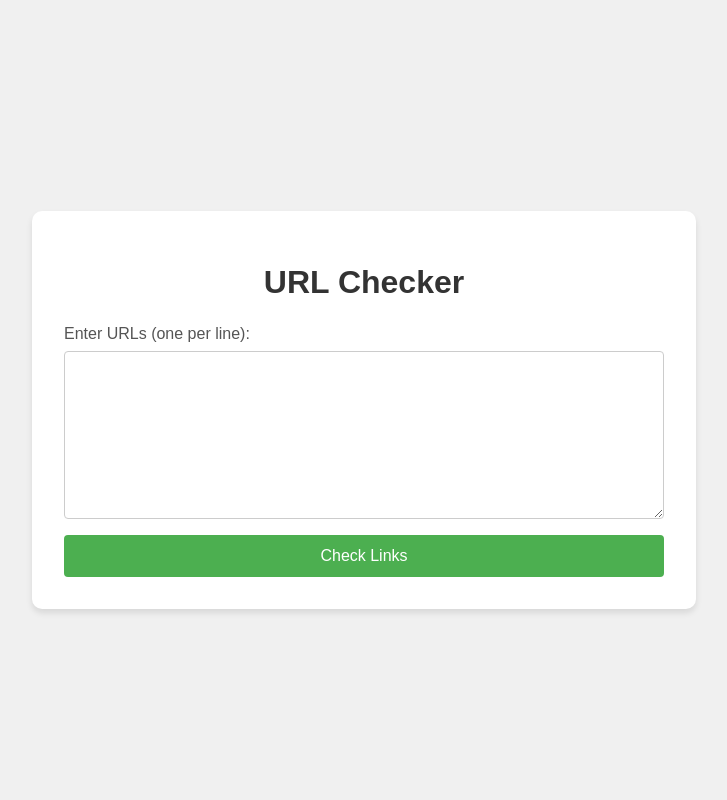
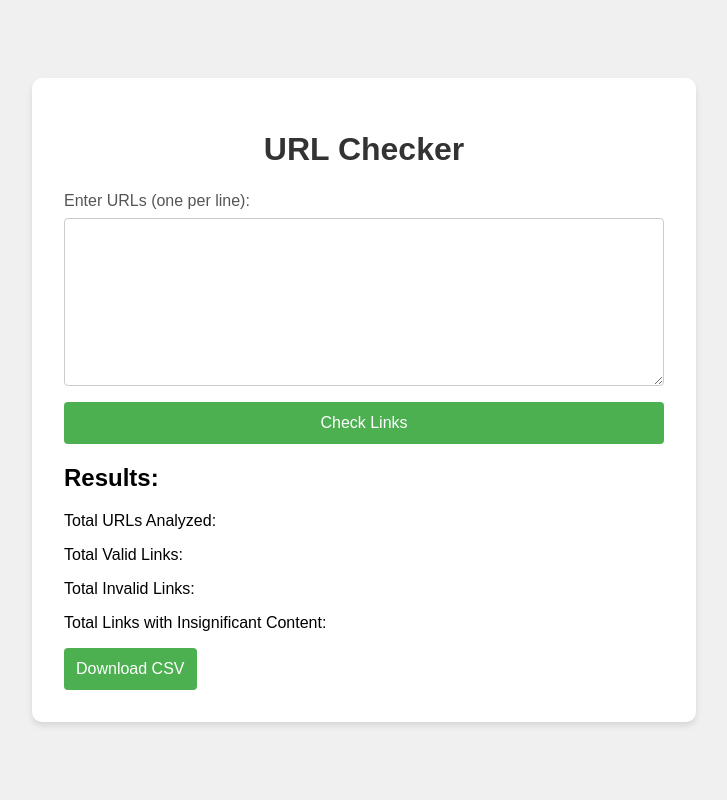
Before and after one commit to forte-technologies/link-checker-v4.1, a Flask app: page / in a window 1280 px wide. Shown: the whole page, without its empty margins (276-1003 px from the left). Run offline with Flask 2, Linux system fonts and the light colour scheme.

Commit message:
Update index.html

```diff
--- a/linkappv4.1/templates/index.html
+++ b/linkappv4.1/templates/index.html
@@ -13,19 +13,17 @@
             display: flex;
             justify-content: center;
             align-items: center;
-            flex-direction: column;
             min-height: 100vh;
         }
-        .container, .results {
+        .container {
             background-color: white;
             padding: 2rem;
             border-radius: 10px;
             box-shadow: 0 4px 6px rgba(0, 0, 0, 0.1);
             max-width: 600px;
             width: 100%;
-            margin-top: 20px;
         }
-        h1, h2 {
+        h1 {
             color: #333;
             text-align: center;
             margin-bottom: 1.5rem;
@@ -59,54 +57,48 @@
         button:hover {
             background-color: #45a049;
         }
-        .results div {
-            margin-top: 10px;
-        }
-        .download-link {
-            margin-top: 20px;
-            text-align: center;
+        #results {
+            margin-top: 1rem;
         }
     </style>
 </head>
 <body>
     <div class="container">
         <h1>URL Checker</h1>
-        <form action="/check_links" method="post">
+        <form id="urlForm">
             <label for="urls">Enter URLs (one per line):</label>
             <textarea id="urls" name="urls" rows="10" required></textarea>
             <button type="submit">Check Links</button>
         </form>
-    </div>
-    <div class="results" style="display: none;">
-        <h2>Results</h2>
-        <div>Total URLs Analyzed: <span id="total_urls"></span></div>
-        <div>Total Valid Links: <span id="valid_links"></span></div>
-        <div>Total Invalid Links: <span id="invalid_links"></span></div>
-        <div>Total Links with Insignificant Content: <span id="insignificant_content"></span></div>
-        <div class="download-link">
-            <a href="" id="download_csv" target="_blank">Download CSV</a>
+        <div id="results">
+            <h2>Results:</h2>
+            <p>Total URLs Analyzed: <span id="total_urls"></span></p>
+            <p>Total Valid Links: <span id="valid_links"></span></p>
+            <p>Total Invalid Links: <span id="invalid_links"></span></p>
+            <p>Total Links with Insignificant Content: <span id="insignificant_content"></span></p>
+            <button onclick="window.location.href='/download_csv'">Download CSV</button>
         </div>
     </div>
+    <script src="https://code.jquery.com/jquery-3.6.0.min.js"></script>
     <script>
-        const form = document.querySelector('form');
-        form.addEventListener('submit', function(event) {
-            event.preventDefault();
-            const formData = new FormData(form);
-            fetch('/check_links', {
-                method: 'POST',
-                body: formData,
-                headers: {
-                    'Accept': 'application/json'
-                }
-            }).then(response => response.json())
-            .then(data => {
-                document.querySelector('.results').style.display = 'block';
-                document.getElementById('total_urls').textContent = data.total_urls;
-                document.getElementById('valid_links').textContent = data.valid_links;
-                document.getElementById('invalid_links').textContent = data.invalid_links;
-                document.getElementById('insignificant_content').textContent = data.insignificant_content;
-                document.getElementById('download_csv').href = '/check_links?download=csv';
-            }).catch(error => console.error('Error:', error));
+        $(document).ready(function() {
+            $('#urlForm').submit(function(e) {
+                e.preventDefault();
+                $.ajax({
+                    type: "POST",
+                    url: "/check_links",
+                    data: $(this).serialize(),
+                    success: function(response) {
+                        $('#total_urls').text(response.total_urls);
+                        $('#valid_links').text(response.valid_links);
+                        $('#invalid_links').text(response.invalid_links);
+                        $('#insignificant_content').text(response.insignificant_content);
+                    },
+                    error: function() {
+                        alert('Error processing your request');
+                    }
+                });
+            });
         });
     </script>
 </body>
```
